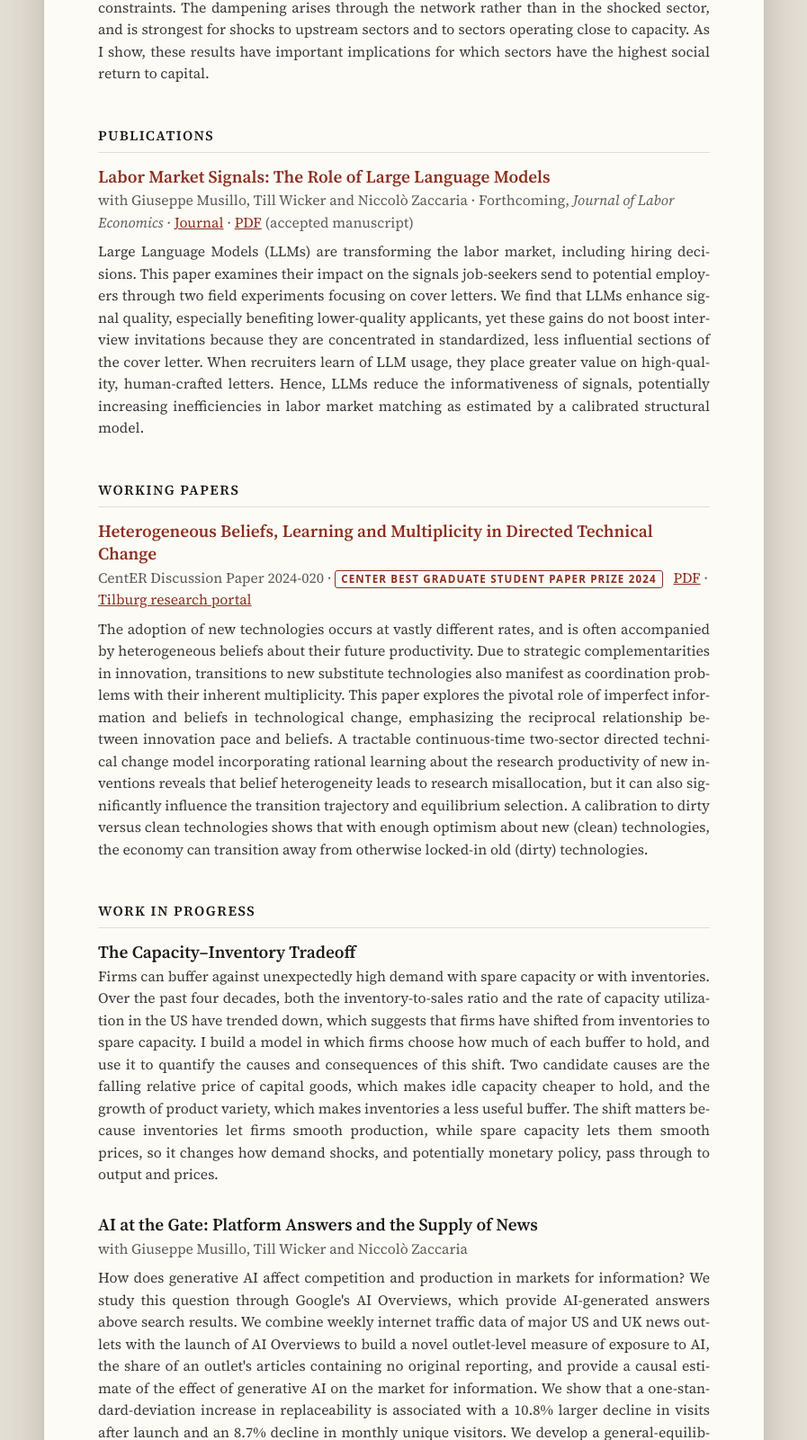
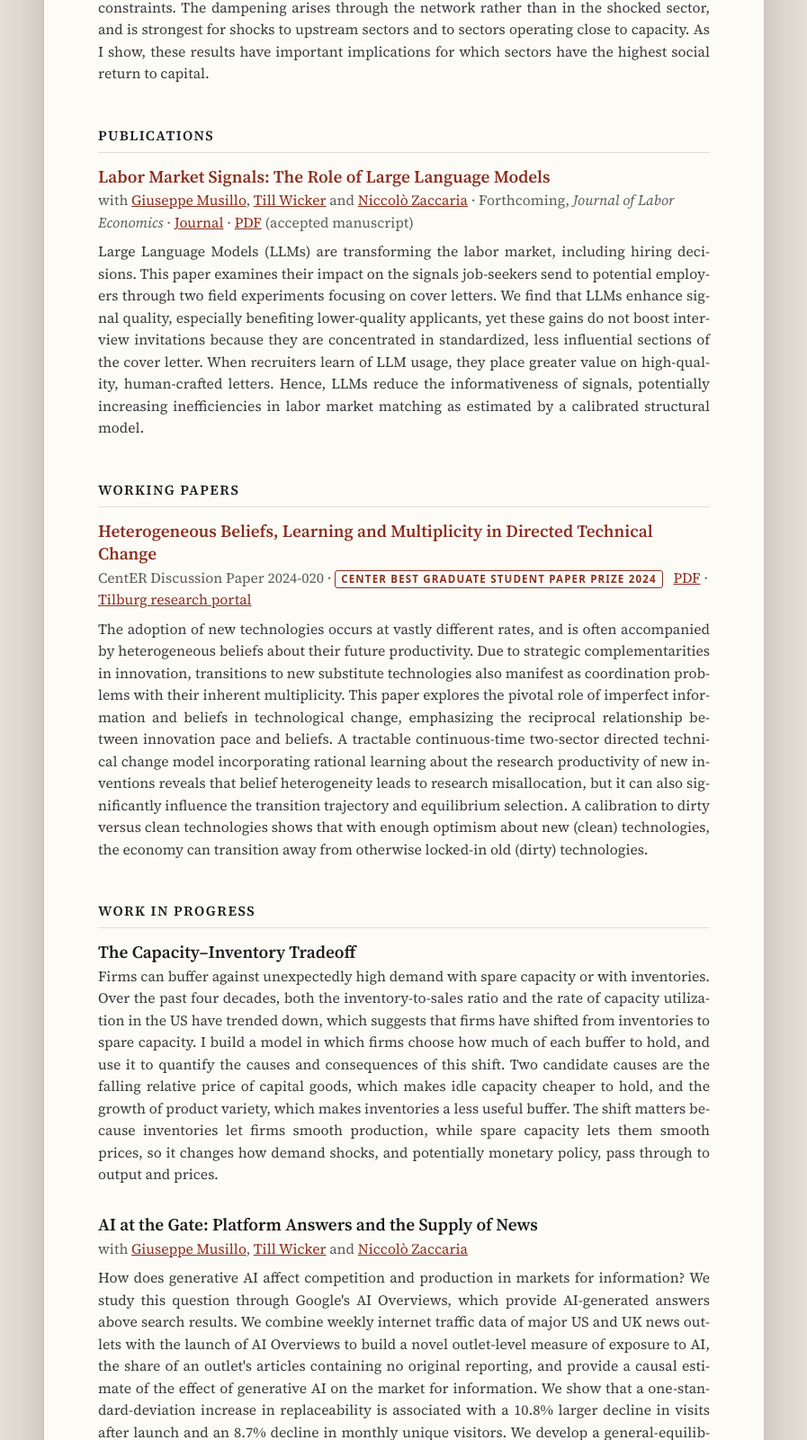
Before and after one commit to KianAbbasNejad/kianabbasnejad.github.io, a plain HTML site: page index.html in a window 1280 px wide. Shown: the part 1122-2723 px from the top of the page at 90% size, without its empty margins (191-1088 px from the left). Drawn offline with Linux system fonts and the light colour scheme.

Commit message:
Link the co-authors' names to their websites
Co-Authored-By: Claude Fable 5.2 <noreply@anthropic.com>

```diff
--- a/index.html
+++ b/index.html
@@ -58,7 +58,7 @@
   <h2>Publications</h2>
   <div class="paper">
     <h3><a href="https://www.journals.uchicago.edu/doi/10.1086/744669" target="_blank" rel="noopener">Labor Market Signals: The Role of Large Language Models</a></h3>
-    <p class="meta">with Giuseppe Musillo, Till Wicker and Niccolò Zaccaria · Forthcoming, <em>Journal of Labor Economics</em> · <a href="https://www.journals.uchicago.edu/doi/10.1086/744669" target="_blank" rel="noopener">Journal</a> · <a href="/papers/Labor_Market_Signals_LLMs.pdf" target="_blank" rel="noopener">PDF</a> (accepted manuscript)</p>
+    <p class="meta">with <a href="https://giuseppemusillo.github.io/" target="_blank" rel="noopener">Giuseppe Musillo</a>, <a href="https://sites.google.com/view/tillwicker" target="_blank" rel="noopener">Till Wicker</a> and <a href="https://niccolozaccaria.com/" target="_blank" rel="noopener">Niccolò Zaccaria</a> · Forthcoming, <em>Journal of Labor Economics</em> · <a href="https://www.journals.uchicago.edu/doi/10.1086/744669" target="_blank" rel="noopener">Journal</a> · <a href="/papers/Labor_Market_Signals_LLMs.pdf" target="_blank" rel="noopener">PDF</a> (accepted manuscript)</p>
     <p class="abstract">Large Language Models (LLMs) are transforming the labor market, including hiring decisions. This paper examines their impact on the signals job-seekers send to potential employers through two field experiments focusing on cover letters. We find that LLMs enhance signal quality, especially benefiting lower-quality applicants, yet these gains do not boost interview invitations because they are concentrated in standardized, less influential sections of the cover letter. When recruiters learn of LLM usage, they place greater value on high-quality, human-crafted letters. Hence, LLMs reduce the informativeness of signals, potentially increasing inefficiencies in labor market matching as estimated by a calibrated structural model.</p>
   </div>
 
@@ -76,7 +76,7 @@
   </div>
   <div class="paper">
     <h3>AI at the Gate: Platform Answers and the Supply of News</h3>
-    <p class="meta">with Giuseppe Musillo, Till Wicker and Niccolò Zaccaria</p>
+    <p class="meta">with <a href="https://giuseppemusillo.github.io/" target="_blank" rel="noopener">Giuseppe Musillo</a>, <a href="https://sites.google.com/view/tillwicker" target="_blank" rel="noopener">Till Wicker</a> and <a href="https://niccolozaccaria.com/" target="_blank" rel="noopener">Niccolò Zaccaria</a></p>
     <p class="abstract">How does generative AI affect competition and production in markets for information? We study this question through Google's AI Overviews, which provide AI-generated answers above search results. We combine weekly internet traffic data of major US and UK news outlets with the launch of AI Overviews to build a novel outlet-level measure of exposure to AI, the share of an outlet's articles containing no original reporting, and provide a causal estimate of the effect of generative AI on the market for information. We show that a one-standard-deviation increase in replaceability is associated with a 10.8% larger decline in visits after launch and an 8.7% decline in monthly unique visitors. We develop a general-equilibrium model in which AI platforms use news outlets' content to generate answers while competing with them for readers. We show that compensating outlets for lost traffic would mostly benefit producers of replaceable content, whose decline is largely efficient: generated answers supply the same information at a lower cost in readers' time. Instead, payments for the use of original reporting sustain the production of information that AI cannot reproduce, while preserving the time savings from AI-generated answers.</p>
   </div>
   <div class="paper">
```
